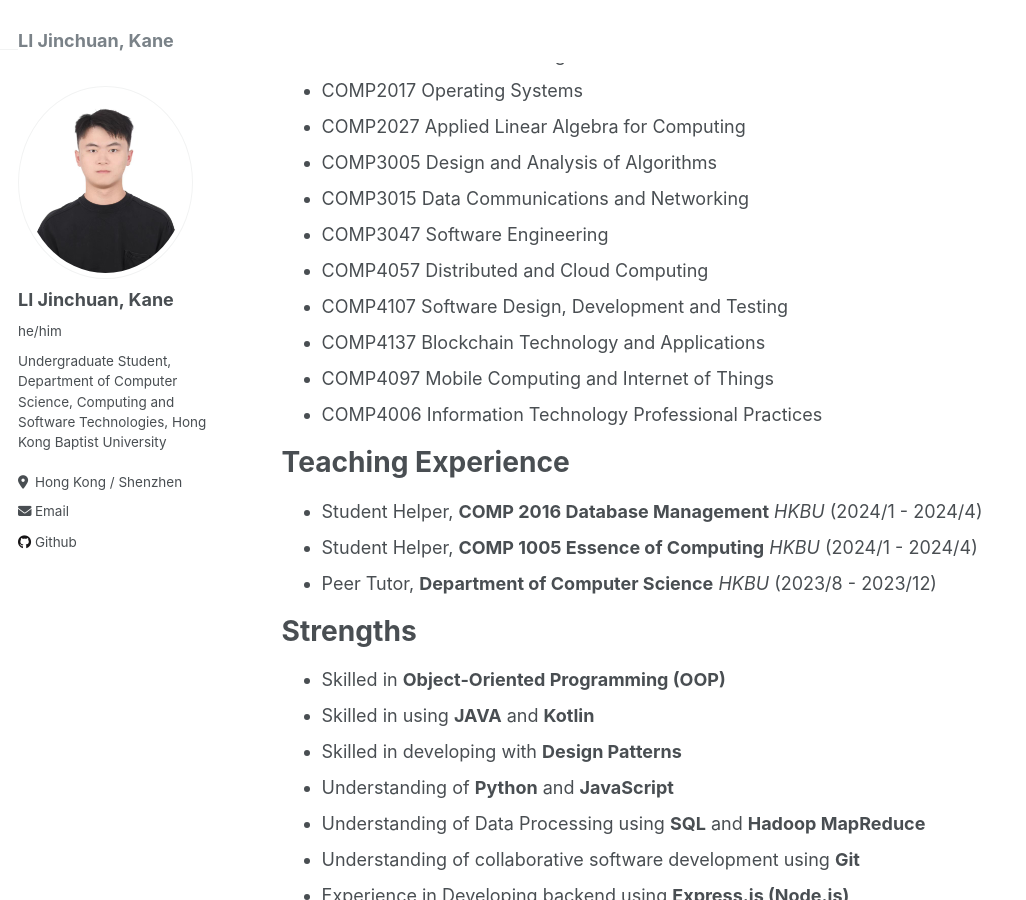
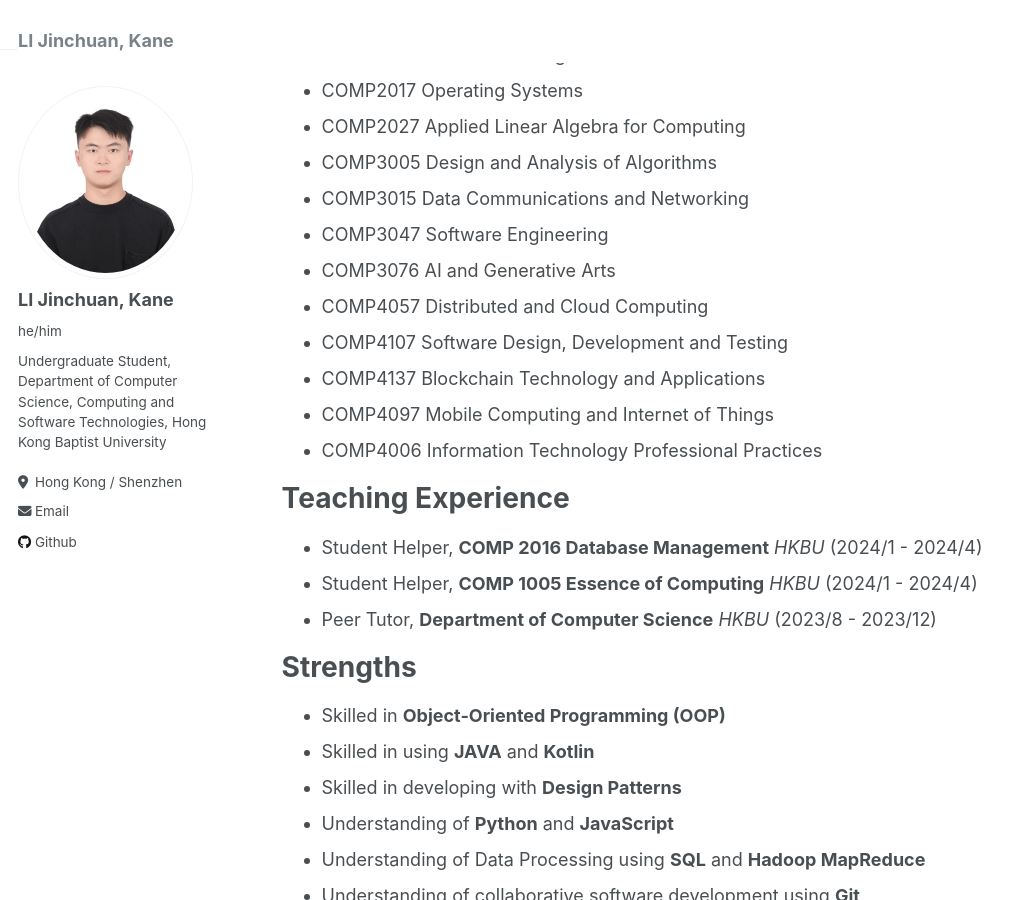
Before and after one commit to Kane-LI-0114/Kane-LI-0114.github.io, a Jekyll site: the page built from _pages/about.md, in a window 1280 px wide and 900 px high, scrolled down 504 px. Shown: the whole window, without its empty margins (0-1026 px from the left). Built offline with Jekyll 4.4.1, drawn with Linux system fonts in a browser that asks for light colours.

Commit message:
Updated related courses

```diff
--- a/_pages/about.md
+++ b/_pages/about.md
@@ -27,6 +27,7 @@ Related Courses
 * COMP3005 Design and Analysis of Algorithms
 * COMP3015 Data Communications and Networking
 * COMP3047 Software Engineering
+* COMP3076 AI and Generative Arts
 * COMP4057 Distributed and Cloud Computing
 * COMP4107 Software Design, Development and Testing
 * COMP4137 Blockchain Technology and Applications
```
